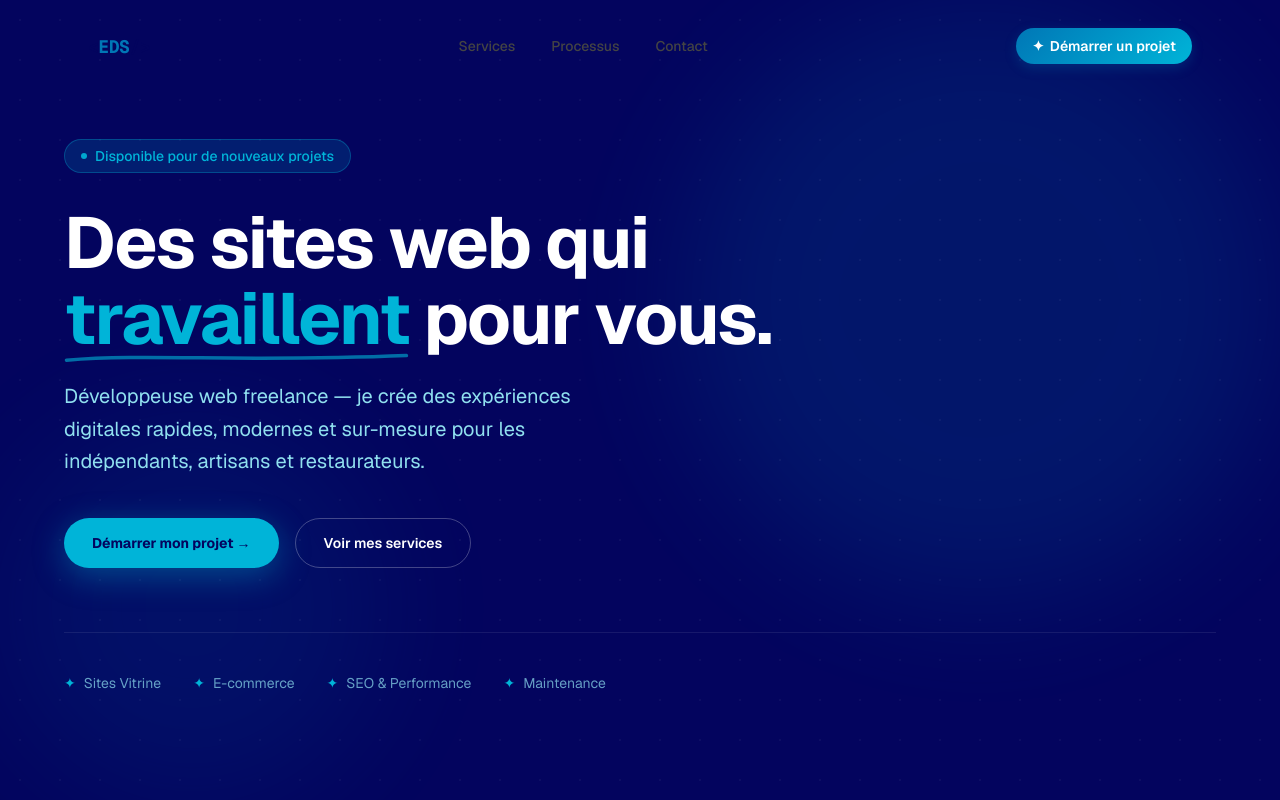
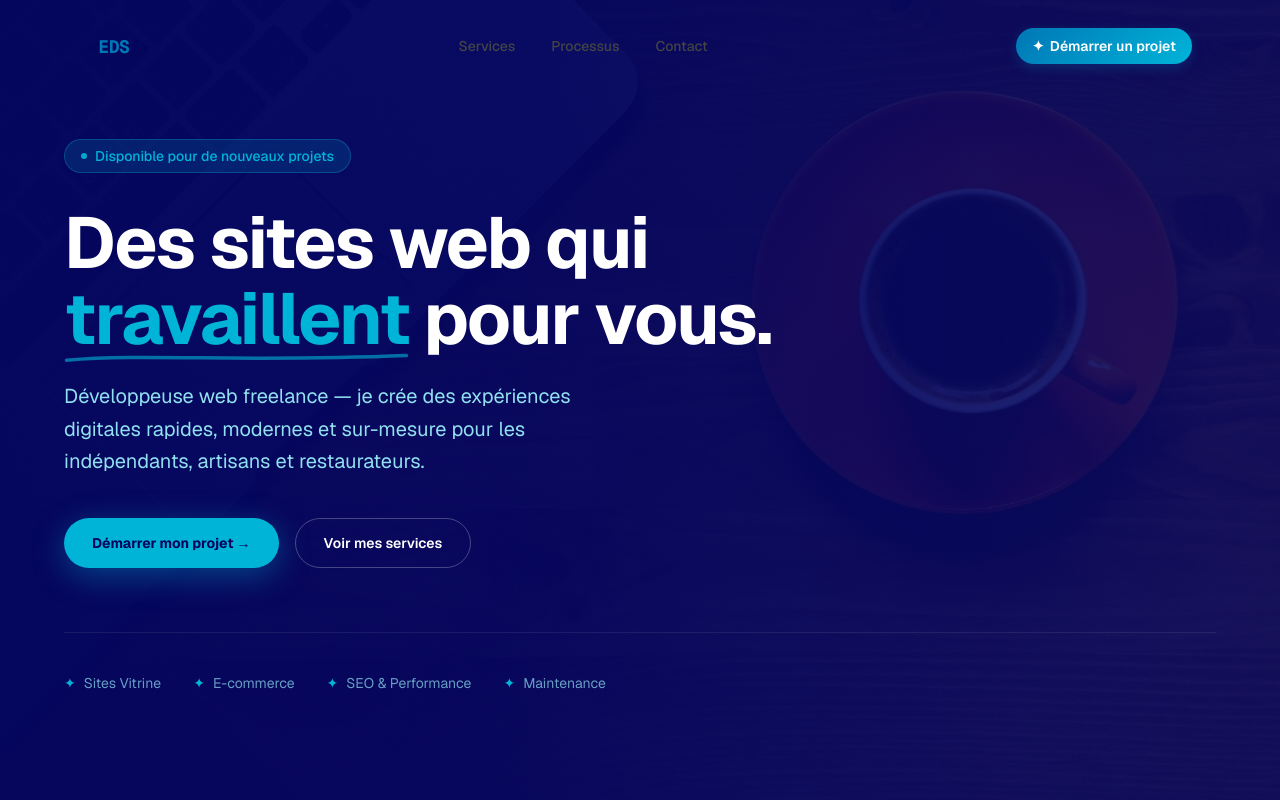
Before and after one commit to EleaDSB/EDS-WEBSITE, a Next.js app: page / in a window 1280 px wide. Shown: the top 800 px of the page. Built offline with nearby package versions, Linux system fonts and the light colour scheme.

Commit message:
Hero : heroimage.jpg en fond avec overlay dégradé
Co-Authored-By: Claude Sonnet 4.6 <noreply@anthropic.com>

```diff
--- a/components/Hero.tsx
+++ b/components/Hero.tsx
@@ -1,4 +1,5 @@
 import Link from "next/link";
+import Image from "next/image";
 
 export default function Hero() {
   return (
@@ -6,23 +7,20 @@ export default function Hero() {
       className="min-h-screen flex items-center px-6 relative overflow-hidden"
       style={{ backgroundColor: "#03045e" }}
     >
-      {/* Blobs décoratifs */}
-      <div
-        className="absolute top-0 right-0 w-[600px] h-[600px] rounded-full opacity-10 blur-3xl pointer-events-none"
-        style={{ backgroundColor: "#00b4d8" }}
-      />
-      <div
-        className="absolute bottom-0 left-0 w-96 h-96 rounded-full opacity-10 blur-3xl pointer-events-none"
-        style={{ backgroundColor: "#0077b6" }}
+      {/* Image de fond */}
+      <Image
+        src="/heroimage.jpg"
+        alt=""
+        fill
+        priority
+        className="object-cover"
+        style={{ opacity: 0.25 }}
       />
 
-      {/* Grille de points décoratifs */}
+      {/* Overlay dégradé pour lisibilité */}
       <div
-        className="absolute inset-0 opacity-[0.04] pointer-events-none"
-        style={{
-          backgroundImage: "radial-gradient(circle, #ffffff 1px, transparent 1px)",
-          backgroundSize: "40px 40px",
-        }}
+        className="absolute inset-0 pointer-events-none"
+        style={{ background: "linear-gradient(to right, rgba(3,4,94,0.85) 40%, rgba(3,4,94,0.4) 100%)" }}
       />
 
       <div className="max-w-6xl mx-auto w-full pt-28 pb-20 relative z-10">
```
Also changed, not shown: public/heroimage.jpg (added).
